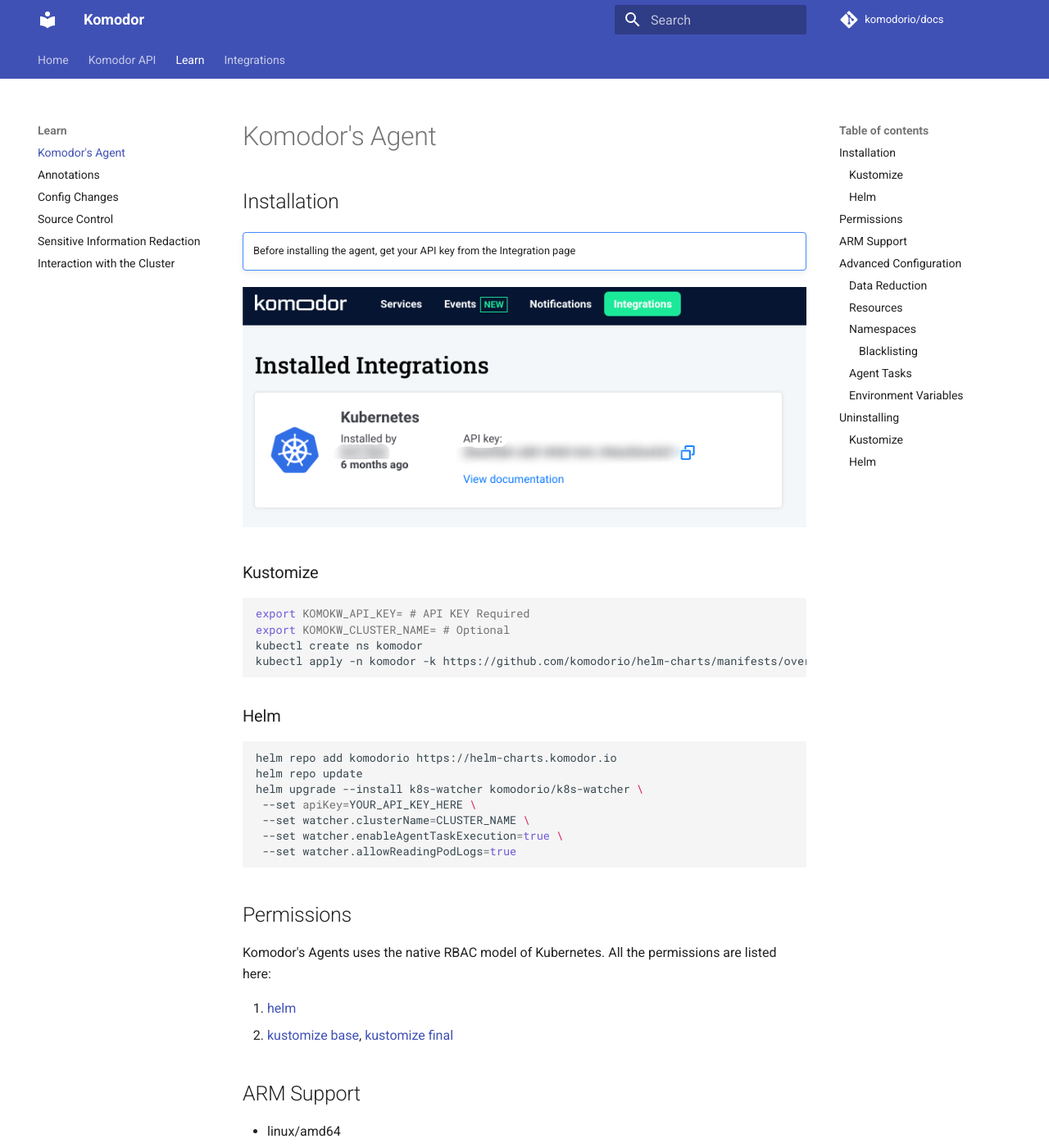
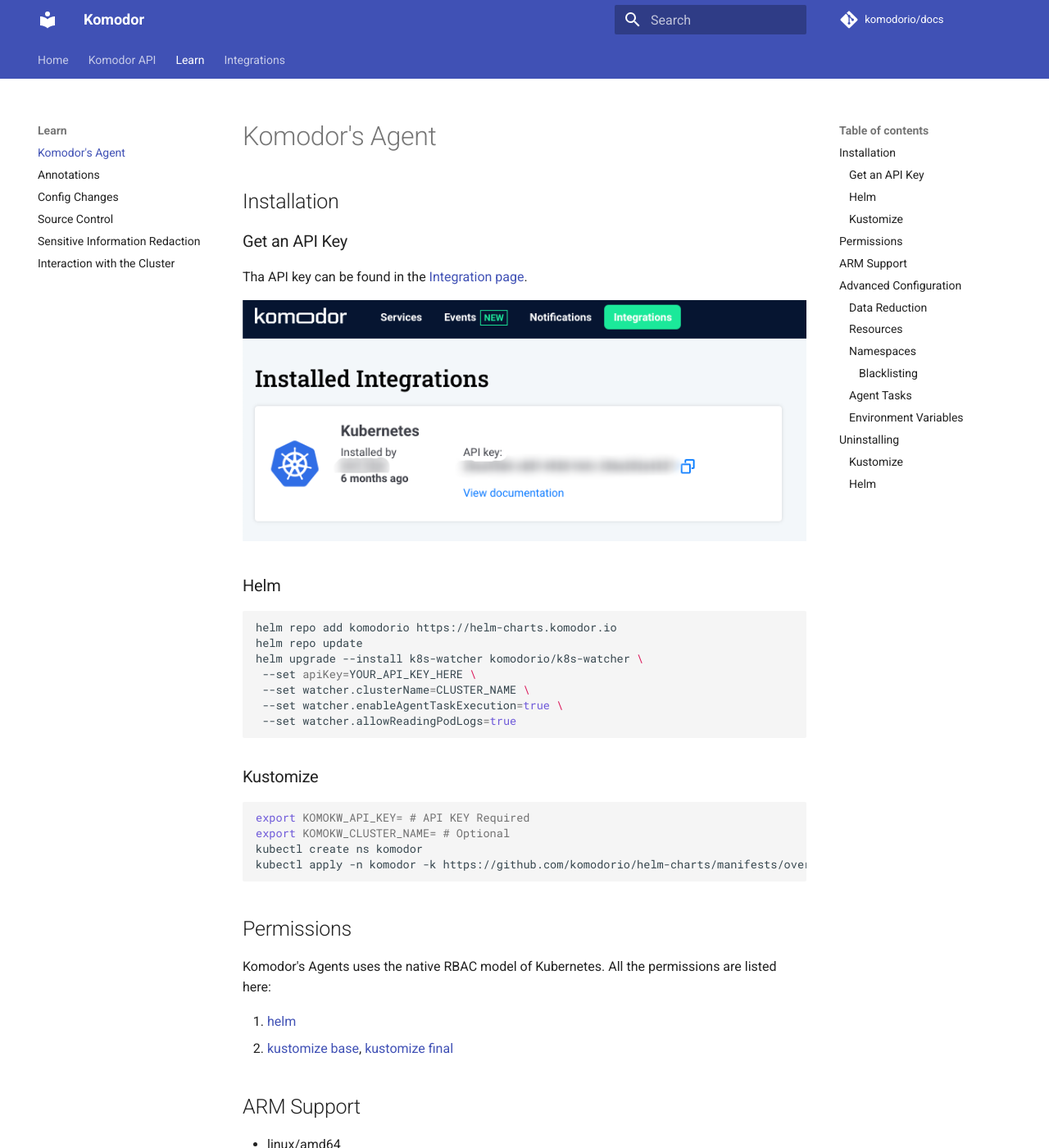
Before and after one commit to komodorio/docs, an MkDocs documentation site: the page built from docs/Learn/Komodor-Agent.md, in a window 1280 px wide and 1400 px high. Shown: the whole window at 82% size. Built offline with MkDocs 1.6.1 and Material for MkDocs 9.7.7, drawn with Linux system fonts in a browser that asks for light colours; comment, search, counter and statistics services are not loaded.

Commit message:
change install page and add link to integration page in the platform

````diff
--- a/docs/Learn/Komodor-Agent.md
+++ b/docs/Learn/Komodor-Agent.md
@@ -2,19 +2,12 @@
 
 ## Installation
 
-!!! Note ""
-    Before installing the agent, get your API key from the Integration page
+
+### Get an API Key
+Tha API key can be found in the [Integration page](https://app.komodor.com/main/integration).
 
 ![API Key Location](./img/api_key_location.png)
 
-### Kustomize
-
-```bash
-export KOMOKW_API_KEY= # API KEY Required
-export KOMOKW_CLUSTER_NAME= # Optional
-kubectl create ns komodor
-kubectl apply -n komodor -k https://github.com/komodorio/helm-charts/manifests/overlays/full/?ref=master
-```
 ### Helm
 
 ```bash
@@ -27,6 +20,16 @@
  --set watcher.allowReadingPodLogs=true
 
 ```
+
+### Kustomize
+
+```bash
+export KOMOKW_API_KEY= # API KEY Required
+export KOMOKW_CLUSTER_NAME= # Optional
+kubectl create ns komodor
+kubectl apply -n komodor -k https://github.com/komodorio/helm-charts/manifests/overlays/full/?ref=master
+```
+
 
 ## Permissions
 Komodor's Agents uses the native RBAC model of Kubernetes. All the permissions are listed here:
````
